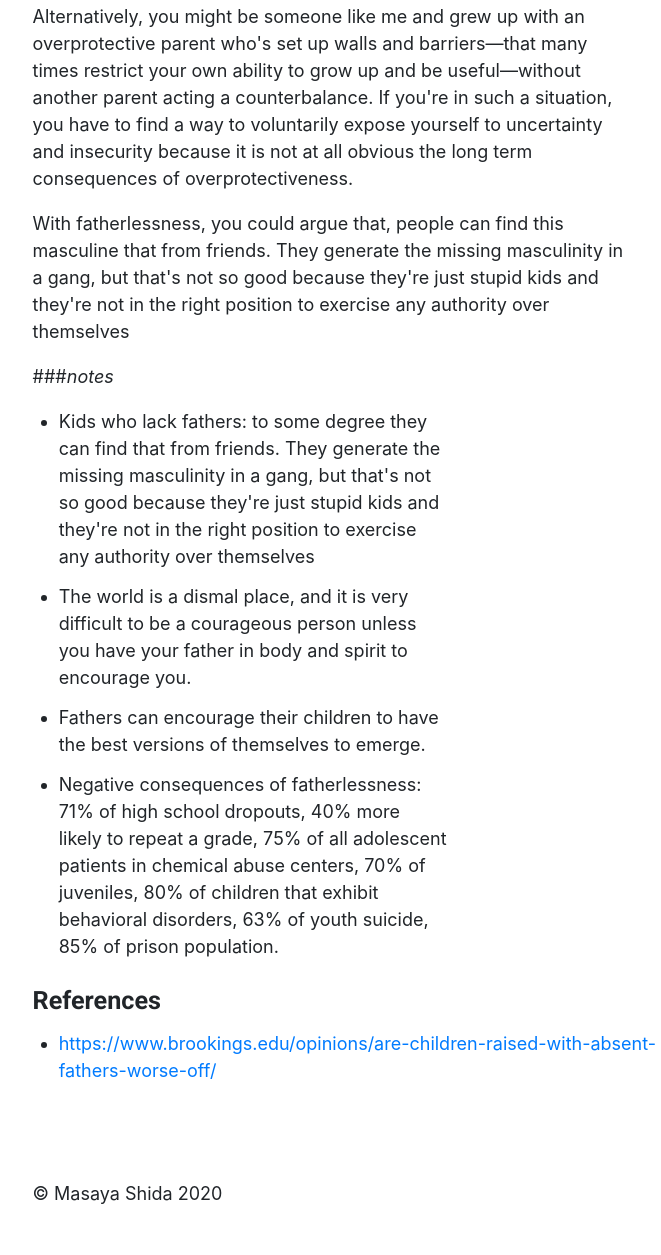
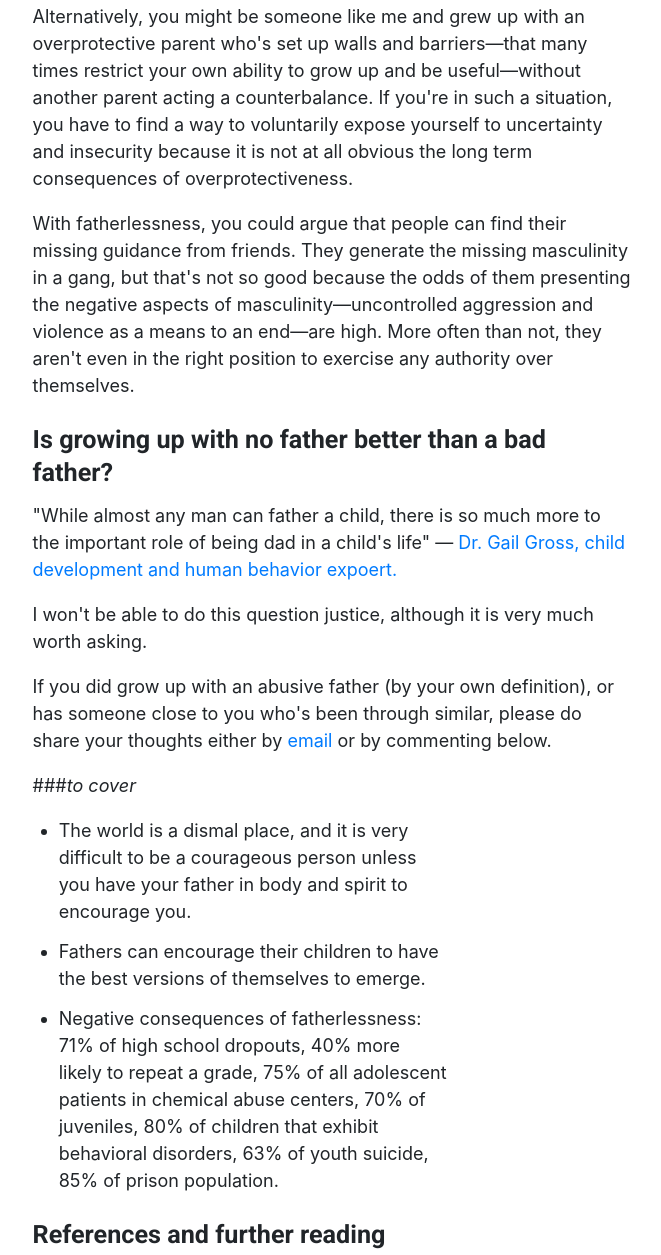
Before and after one commit to masayaShinoda/masaya-blog, a Gatsby site: page /blog/growing-up-fatherless in a window 1280 px wide. Shown: the part 1985-3240 px from the top of the page, without its empty margins (147-808 px from the left). Before the commit the page ends 3218 px from the top, so only its background shows below. Built offline with nearby package versions, Linux system fonts and the light colour scheme; Gatsby itself is replaced by a stand-in of ours.

Commit message:
Update growing-up-fatherless.md

```diff
--- a/src/posts/growing-up-fatherless.md
+++ b/src/posts/growing-up-fatherless.md
@@ -7,10 +7,7 @@ date: "24-04-2020"
 
 ## How to deal with the tendency to victimize oneself.
 
-Empirical data supports the proposition that kids do much better with two parents. In the United States, for example, studies have shown that 71% of high school dropouts, 63% of youth suicide, and 85% of the prison population grew up in fatherless homes. More often than not, people do much better with two parents, both mentally and economically. If you were not already aware of these facts already, after reading it you have a good chance of feeling sad, perplexed and even injustice.
-
-
-
+Empirical data supports the proposition that kids do much better with two parents. In the United States, for example, studies have shown that 71% of high school dropouts, 63% of youth suicide, and 85% of the prison population grew up in fatherless homes. More often than not, people do much better with two parents, both mentally and economically. If you were not already aware of these facts already, after reading it you have a good chance of feeling sad, perplexed, and even injustice.
 
 However, this is not to say that you can't succeed in life without two parents. In fact, there are plenty of people who grew up in single-parent households who are now hyper successful in their careers, or are living a fulfilling life after finding love. A quick internet search can give you an endless list of athletes, celebrities, entrepreneurs, and people from different walks of life who excel at what they do.
 
@@ -26,11 +23,18 @@ I truly wish to encourage you to play the hand you were dealt to the best of you
 
  Alternatively, you might be someone like me and grew up with an overprotective parent who's set up walls and barriers—that many times restrict your own ability to grow up and be useful—without another parent acting a counterbalance. If you're in such a situation, you have to find a way to voluntarily expose yourself to uncertainty and insecurity because it is not at all obvious the long term consequences of overprotectiveness.
 
- With fatherlessness, you could argue that, people can find this masculine  that from friends. They generate the missing masculinity in a gang, but that's not so good because they're just stupid kids and they're not in the right position to exercise any authority over themselves
+ With fatherlessness, you could argue that people can find their missing guidance from friends. They generate the missing masculinity in a gang, but that's not so good because the odds of them presenting the negative aspects of masculinity—uncontrolled aggression and violence as a means to an end—are high. More often than not, they aren't even in the right position to exercise any authority over themselves.
 
-###*notes*
+ ## Is growing up with no father better than a bad father?
 
-* Kids who lack fathers: to some degree they can find that from friends. They generate the missing masculinity in a gang, but that's not so good because they're just stupid kids and they're not in the right position to exercise any authority over themselves
+ > "While almost any man can father a child, there is so much more to the important role of being dad in a child's life" — [Dr. Gail Gross, child development and human behavior expoert.](https://www.huffpost.com/author/dr-gail-gross)
+
+I won't be able to do this question justice, although it is very much worth asking.
+
+If you did grow up with an abusive father (by your own definition), or has someone close to you who's been through similar, please do share your thoughts either by [email](mailto:masayashida@gmail.com) or by commenting below.
+
+
+###*to cover*
 
 * The world is a dismal place, and it is very difficult to be a courageous person unless you have your father in body and spirit to encourage you.
 
@@ -38,6 +42,8 @@ I truly wish to encourage you to play the hand you were dealt to the best of you
 
 * Negative consequences of fatherlessness:  71% of high school dropouts, 40% more likely to repeat a grade, 75% of all adolescent patients in chemical abuse centers, 70% of juveniles, 80% of children that exhibit behavioral disorders, 63% of youth suicide, 85% of prison population.
 
-## References
+## References and further reading
 
 * https://www.brookings.edu/opinions/are-children-raised-with-absent-fathers-worse-off/
+* https://www.huffpost.com/entry/the-important-role-of-dad_b_5489093
+* https://mcadams.posc.mu.edu/posc4216/Fathers%20and%20Their%20Impact%20on%20Children%27s%20Well-Being.htm
```
